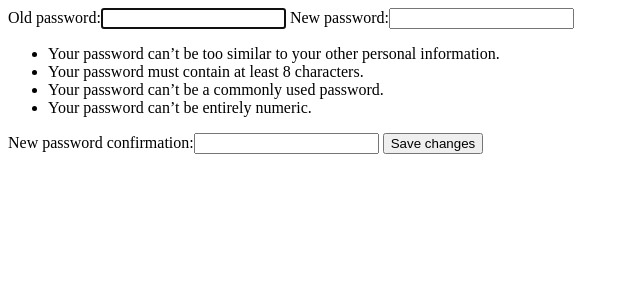
After one commit to vishrutjetly/StockOverflow, a Django app: a page that uses templates/change_password.html in a window 1280 px wide. The commit adds this page. Shown: the top 300 px of the page, without its empty margins (0-640 px from the left). Run offline with Django 3.2, Linux system fonts and the light colour scheme.

Commit message:
Added password change

```diff
--- a/StockOverflow/urls.py
+++ b/StockOverflow/urls.py
@@ -26,5 +26,6 @@ urlpatterns = [
     url(r'^logout/$', auth_views.LogoutView.as_view(), name='logout'),
     url(r'^signup/$', user_views.signup, name ='signup' ),
     url(r'^activate/(?P<uidb64>[0-9A-Za-z_\-]+)/(?P<token>[0-9A-Za-z]{1,13}-[0-9A-Za-z]{1,20})/$',user_views.activate, name='activate'),
+    url(r'^passchange/$', user_views.change_password, name='change_password'),
     # url('http://127.0.0.1:8000/auth/', include('social_django.urls', namespace='social')),
 ]
--- a/UserRegistration/views.py
+++ b/UserRegistration/views.py
@@ -1,28 +1,4 @@
-# from django.contrib.auth import login, authenticate
-# from django.shortcuts import render, redirect
-# from UserRegistration.forms import SignUpForm
-
-# def signup(request):
-#     if request.method == 'POST':
-#         form = SignUpForm(request.POST)
-#         if form.is_valid():
-#             user = form.save()
-#             user.refresh_from_db()  # load the profile instance created by the signal
-#             username = form.cleaned_data.get('username')
-#             user.first_name = form.cleaned_data.get('first_name')
-#             user.last_name = form.cleaned_data.get('last_name')
-#             user.email = form.cleaned_data.get('email')
-#             user.birth_date = form.cleaned_data.get('birth_date')
-#             user.save()
-#             raw_password = form.cleaned_data.get('password1')
-#             user = authenticate(username=username, password=raw_password)
-#             login(request, user)
-#             return redirect('home')
-#     else:
-#         form = SignUpForm()
-#     return render(request, 'signup.html', {'form': form})
-
-from django.contrib.auth import login, authenticate
+from django.contrib.auth import login, authenticate, update_session_auth_hash
 from django.shortcuts import render, redirect
 from .forms import SignUpForm
 from django.http import HttpResponse
@@ -33,6 +9,8 @@ from django.template.loader import render_to_string
 from .tokens import account_activation_token
 from django.contrib.auth.models import User
 from django.core.mail import EmailMessage
+from django.contrib import messages
+from django.contrib.auth.forms import PasswordChangeForm
 
 def signup(request):
     if request.method == 'POST':
@@ -83,3 +61,19 @@ def activate(request, uidb64, token):
         return HttpResponse('Thank you for your email confirmation. Now you can login your account.')
     else:
         return HttpResponse('Activation link is invalid!')
+
+def change_password(request):
+    if request.method == 'POST':
+        form = PasswordChangeForm(request.user, request.POST)
+        if form.is_valid():
+            user = form.save()
+            update_session_auth_hash(request, user)
+            messages.success(request, 'Your password was successfully updated!')
+            return redirect('home')
+        else:
+            messages.error(request, 'Please correct the error below.')
+    else:
+        form = PasswordChangeForm(request.user)
+    return render(request, 'change_password.html', {
+        'form': form
+    })
--- /dev/null
+++ b/templates/change_password.html
@@ -0,0 +1,5 @@
+<form method="post">
+  {% csrf_token %}
+  {{ form }}
+  <button type="submit">Save changes</button>
+</form>
--- a/templates/home.html
+++ b/templates/home.html
@@ -7,6 +7,8 @@
   Hi {{ user.username }}!
   Name: {{ user.first_name }}
   <p><a href="{% url 'logout' %}">logout</a></p>
+  <br>
+  <p><a href="{% url 'change_password' %}">Change Password</a></p>
 {% else %}
   <p>You are not logged in</p>
   <a href="{% url 'login' %}">login</a>
```
